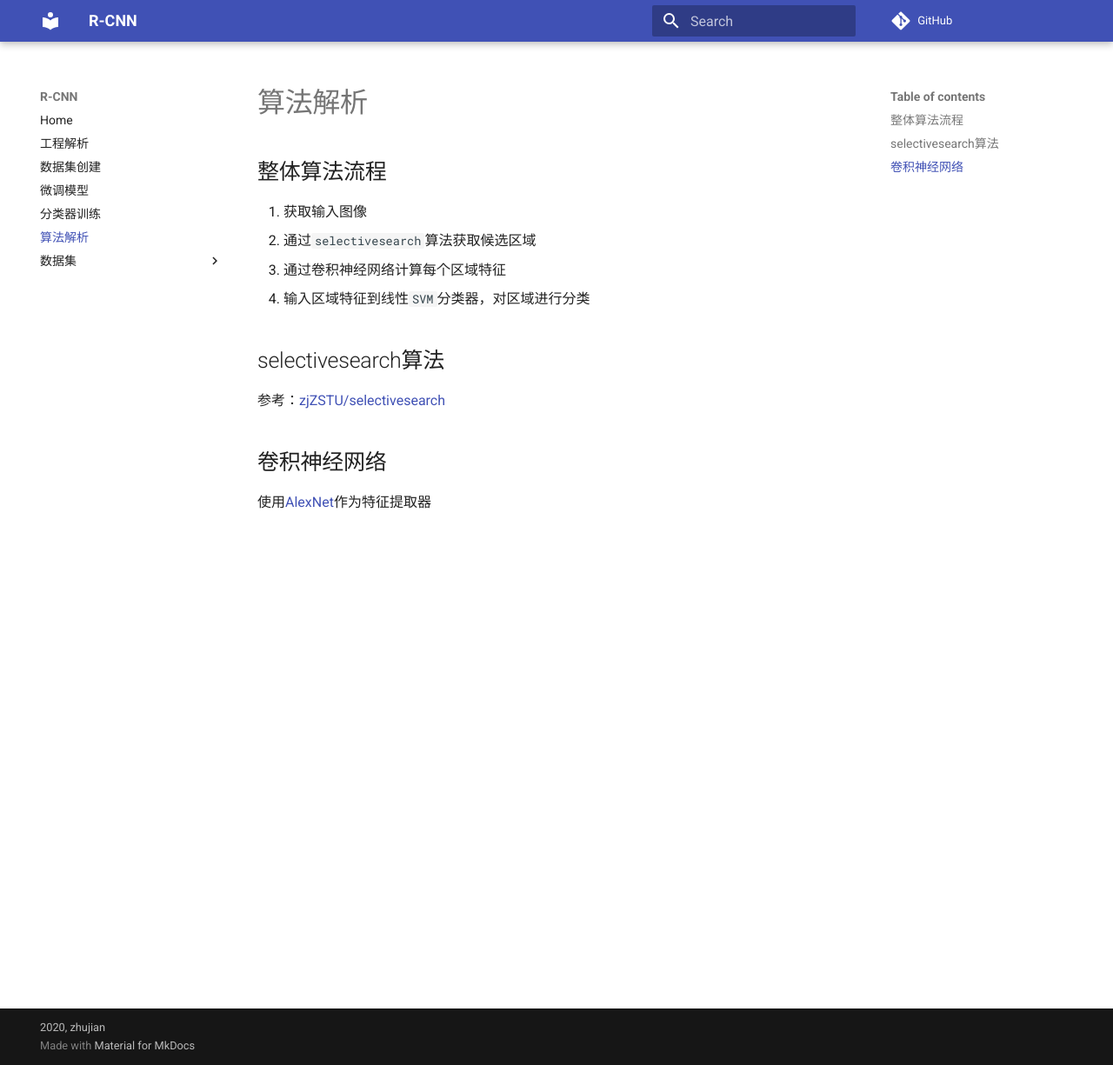
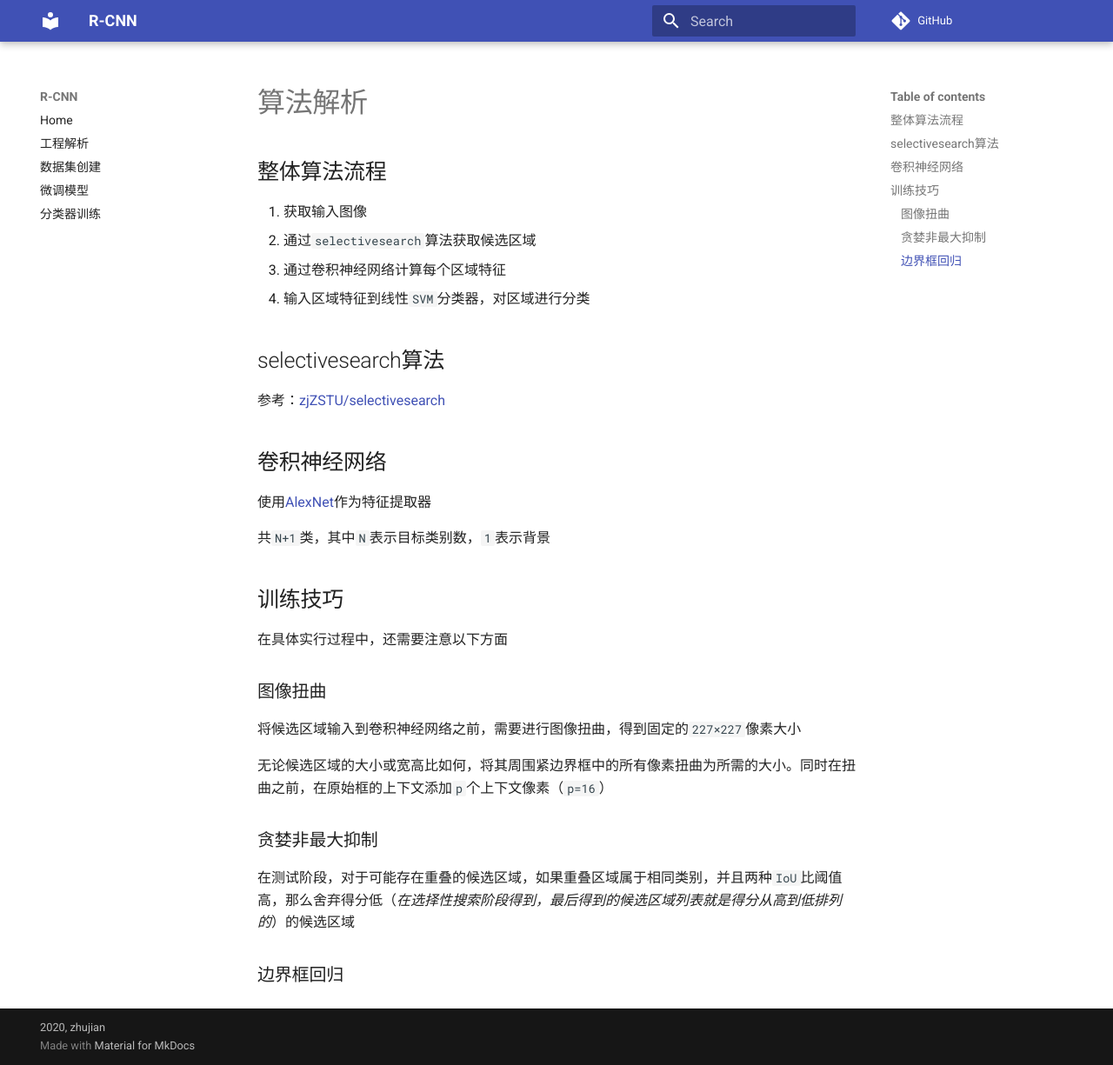
Before and after one commit to object-detection-algorithm/R-CNN, an MkDocs documentation site: the page built from docs/算法解析.md, in a window 1280 px wide and 1225 px high. Shown: the whole window at 87% size. Built offline with MkDocs 1.6.1 and Material for MkDocs 9.7.7, drawn with Linux system fonts in a browser that asks for light colours; comment, search, counter and statistics services are not loaded.

Commit message:
docs(mkdocs): 文档整理

```diff
--- a/docs/算法解析.md
+++ b/docs/算法解析.md
@@ -15,3 +15,21 @@
 ## 卷积神经网络
 
 使用[AlexNet](https://zhujian.tech/posts/ca9994d1.html)作为特征提取器
+
+共`N+1`类，其中`N`表示目标类别数，`1`表示背景
+
+## 训练技巧
+
+在具体实行过程中，还需要注意以下方面
+
+### 图像扭曲
+
+将候选区域输入到卷积神经网络之前，需要进行图像扭曲，得到固定的`227×227`像素大小
+
+无论候选区域的大小或宽高比如何，将其周围紧边界框中的所有像素扭曲为所需的大小。同时在扭曲之前，在原始框的上下文添加`p`个上下文像素（`p=16`）
+
+### 贪婪非最大抑制
+
+在测试阶段，对于可能存在重叠的候选区域，如果重叠区域属于相同类别，并且两种`IoU`比阈值高，那么舍弃得分低（*在选择性搜索阶段得到，最后得到的候选区域列表就是得分从高到低排列的*）的候选区域
+
+### 边界框回归
--- a/mkdocs.yml
+++ b/mkdocs.yml
@@ -34,6 +34,3 @@ nav:
     - 数据集创建: './数据集创建.md'
     - 微调模型: './微调模型.md'
     - 分类器训练: './分类器训练.md'
-    - '算法解析': './算法解析.md'
-    - '数据集':
-        - '创建': './create_data.md'
```
Also changed, not shown: 1 other file.
